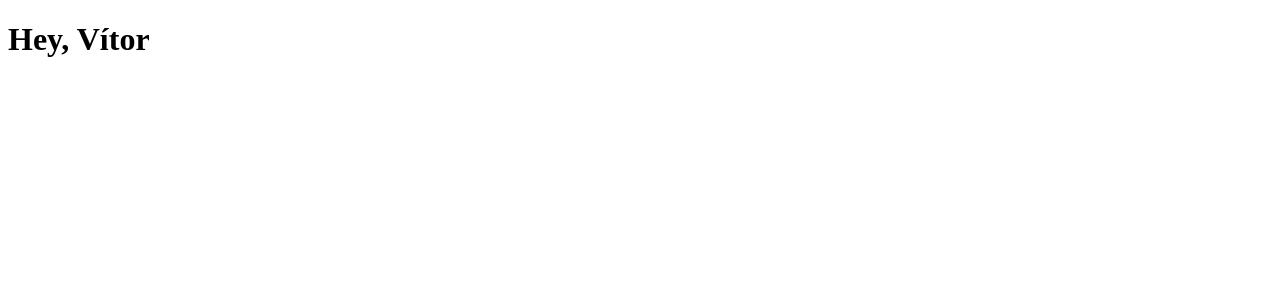
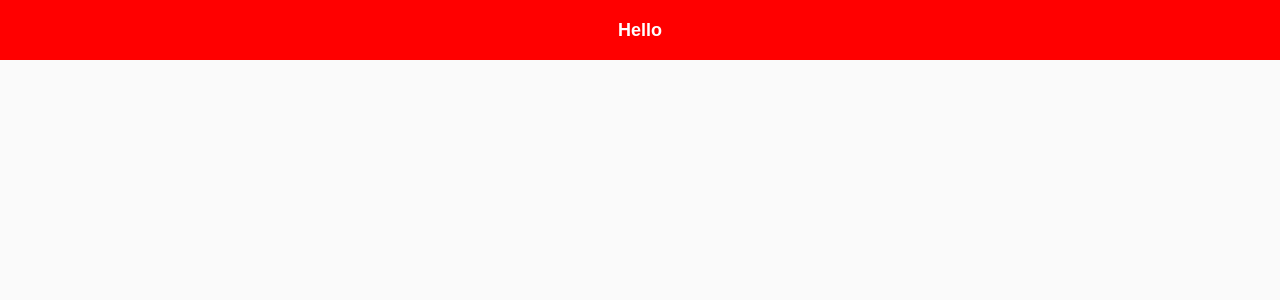
Before and after one commit to vitorbribas/reactjs-learning, a React (Create React App) app: page / in a window 1280 px wide. Shown: the top 300 px of the page. Built offline with nearby package versions, Linux system fonts and the light colour scheme.

Commit message:
create my first component and your styles

```diff
--- a/src/App.js
+++ b/src/App.js
@@ -1,11 +1,11 @@
 import React from 'react';
+import Header from './components/Header';
+import './styles.css'
 
-function App() {
-  return (
-    <div className="App">
-      <h1>Hey, Vítor</h1>
-    </div>
-  );
-}
+const App = () => (
+  <div className="App">
+    <Header />
+  </div>
+);
 
 export default App;
--- /dev/null
+++ b/src/components/Header/index.js
@@ -0,0 +1,15 @@
+import React from "react";
+import "./styles.css";
+
+
+const Header = () => (      // syntax for components without State
+  <header id="main-header">Hello</header>
+);
+
+//class Header extends Component {
+//  render() {
+//    return <h1>Hello</h1>
+//  }
+//}
+
+export default Header;
--- /dev/null
+++ b/src/components/Header/styles.css
@@ -0,0 +1,11 @@
+header#main-header {
+  width: 100%;
+  height: 60px;
+  background: red;
+  font-size: 18px;
+  font-weight: bold;
+  color: #FFF;
+  display: flex;
+  justify-content: center;
+  align-items: center;
+}
--- /dev/null
+++ b/src/styles.css
@@ -0,0 +1,12 @@
+* {
+  margin: 0;
+  padding: 0;
+  outline: 0;
+  box-sizing: border-box;
+}
+
+body {
+  font-family: Arial, Helvetica, sans-serif;
+  background: #fafafa;
+  color: #333
+}
```
